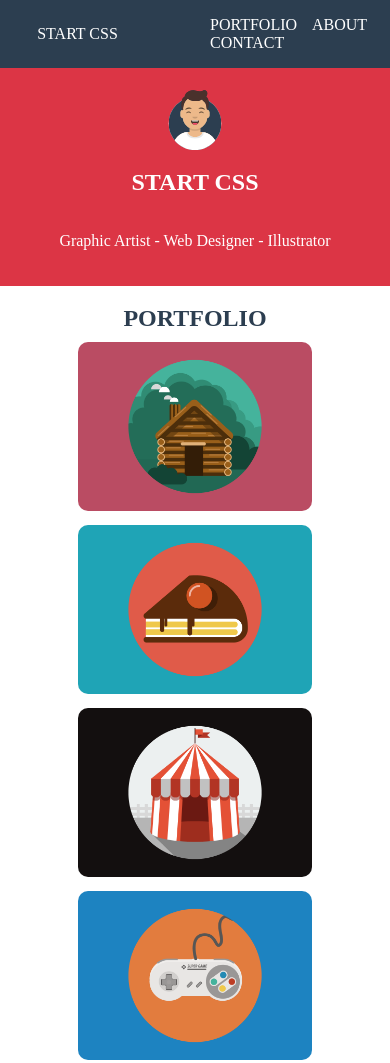
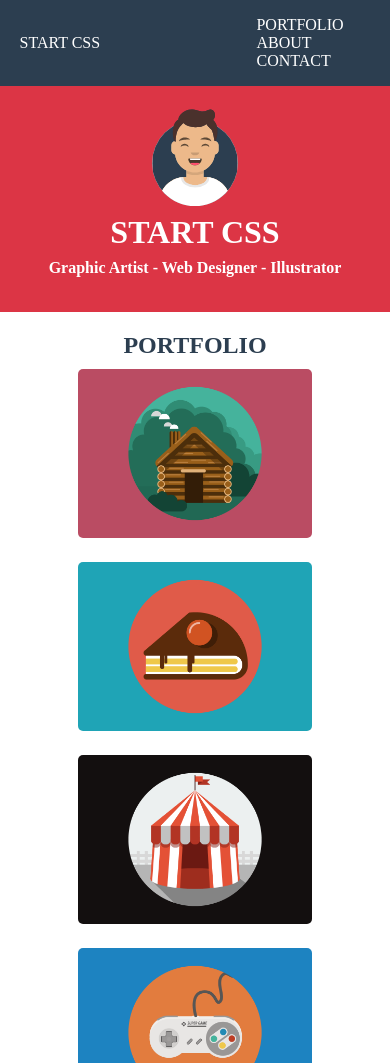
Before and after one commit to louistychon/CSS_start_css_template, a plain HTML site: page index.html in a window 390 px wide. Shown: the top 1063 px of the page. Drawn offline with Linux system fonts and the light colour scheme.

Commit message:
taille titres

```diff
--- a/css/media.css
+++ b/css/media.css
@@ -30,6 +30,11 @@
         grid-template-columns: 1fr;
     }
 
+    .content-start-css>img{
+        width:100px;
+        height:100px;
+    }
+
     .about-text{
        width:80%;
     }
@@ -39,4 +44,27 @@
     .contact-me button{
         width:100%;
     }
+    .contact-me{
+        width:90%;
+    }
+
+    .liste-nav{
+        width:50%;
+        flex-direction: column;
+    }
+
+    .logo{
+        margin-left:5%;
+        width:35%;
+    }
+    .title,.about-para{
+        margin:auto;
+    }
+    .about{
+        width:100%;
+    }
+
+    h1{
+    font-size:2em;
+    }
 }
--- a/css/style.css
+++ b/css/style.css
@@ -13,6 +13,12 @@ body {
 
 .logo {
     margin: auto;
+    width:70%;
+    margin-left: 20%;
+}
+
+.start-bootstrap{
+    color:#209e8b;
 }
 
 .liste-nav {
@@ -24,6 +30,11 @@ body {
     width: 50%;
 }
 
+h1{
+    font-size: 3em;
+    line-height: 0;
+}
+
 .liste-nav li {
     margin-left: 15px;
 }
@@ -31,6 +42,7 @@ body {
 .start-css {
     background-color: #dc3545;
     height: auto;
+    font-weight: bold;
     padding-bottom:5%;
 }
 
@@ -50,18 +62,22 @@ body {
     align-items: center;
 }
 
+.content-start-css>p{
+    margin-block-start: 0;
+}
+
 .grid {
     display: grid;
     width: 60%;
     margin: auto;
-    gap: 10px 10px;
+    gap: 20px 20px;
     grid-template-columns: repeat(3, 1fr);
     margin-bottom: 5%;
 }
 
 .grid img {
     width: 100%;
-    border-radius:10px;
+    border-radius:5px;
 }
 
 .about{
@@ -78,7 +94,11 @@ body {
 
 .about-para{
     display:flex;
-    padding:10px;
+}
+
+.about-para>p{
+    padding-left: 25px;
+    padding-right: 25px;
 }
 
 .about-text{
@@ -143,6 +163,14 @@ h2{
     border-bottom:1px solid grey;
 }
 
+ul{
+    padding-inline-start: 0;
+}
+
+textarea{
+    height:100px;
+}
+
 .contact-me button{
     background-color:#dc3545;
     border-radius:5px;
--- a/index.html
+++ b/index.html
@@ -80,7 +80,7 @@
         </div>
         <div class="col3">
             <h3>ABOUT FREELANCER</h3>
-            <p>Freelance is a free to use, MIT licensed Bootstrapthem created by <span>Start Bootstrap</span>.</p>
+            <p>Freelance is a free to use, <br>MIT licensed Bootstrapthem created by <br><span class="start-bootstrap">Start Bootstrap</span>.</p>
         </div>
     </div>
         <div class="copyright">Copyright © Your Website 2020</div>
```
